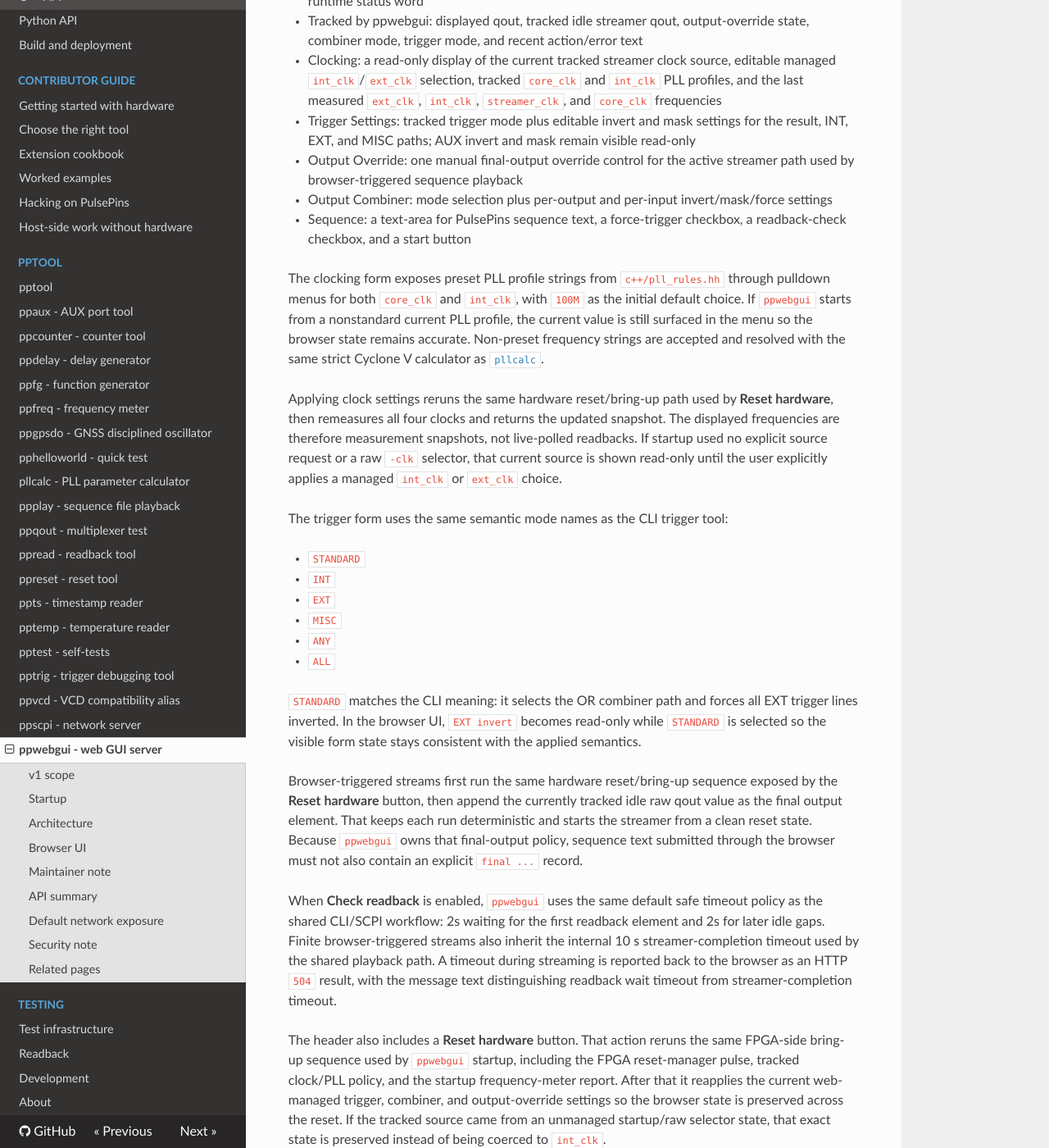
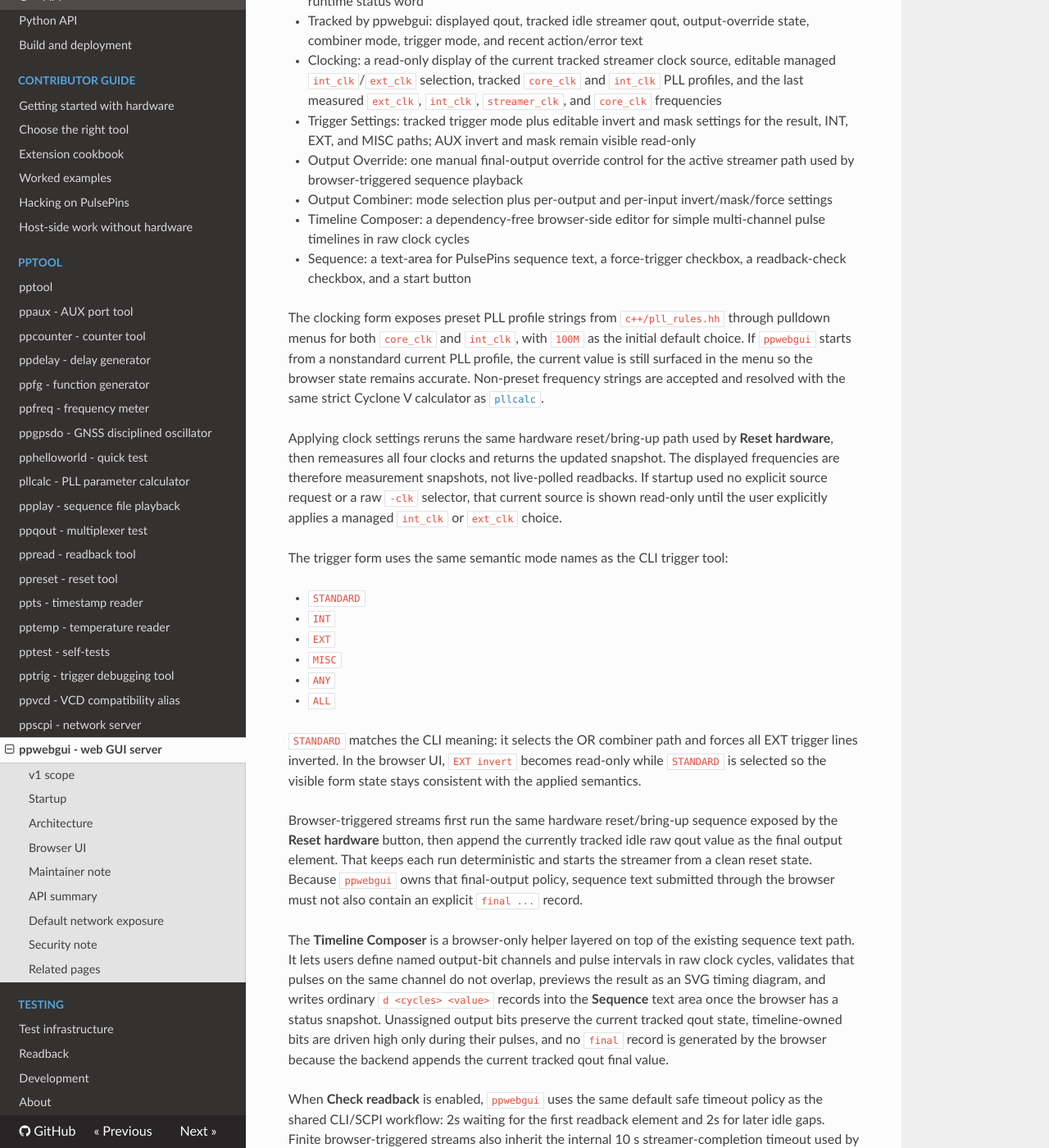
Before and after one commit to rokzitko/PulsePins, an MkDocs documentation site: the page built from docs/docs/ppwebgui.md, in a window 1280 px wide and 1400 px high, scrolled down 2172 px. Shown: the whole window at 82% size. Built offline with MkDocs 1.6.1, drawn with Linux system fonts in a browser that asks for light colours; nearby versions of some CDN libraries.

Commit message:
add browser timeline composer

```diff
--- a/docs/docs/ppwebgui.md
+++ b/docs/docs/ppwebgui.md
@@ -84,6 +84,7 @@ The page exposes these main sections:
 * Trigger Settings: tracked trigger mode plus editable invert and mask settings for the result, INT, EXT, and MISC paths; AUX invert and mask remain visible read-only
 * Output Override: one manual final-output override control for the active streamer path used by browser-triggered sequence playback
 * Output Combiner: mode selection plus per-output and per-input invert/mask/force settings
+* Timeline Composer: a dependency-free browser-side editor for simple multi-channel pulse timelines in raw clock cycles
 * Sequence: a text-area for PulsePins sequence text, a force-trigger checkbox, a readback-check checkbox, and a start button
 
 The clocking form exposes preset PLL profile strings from `c++/pll_rules.hh` through pulldown menus for both `core_clk` and `int_clk`, with `100M` as the initial default choice. If `ppwebgui` starts from a nonstandard current PLL profile, the current value is still surfaced in the menu so the browser state remains accurate. Non-preset frequency strings are accepted and resolved with the same strict Cyclone V calculator as [`pllcalc`](pllcalc.md).
@@ -102,6 +103,8 @@ The trigger form uses the same semantic mode names as the CLI trigger tool:
 `STANDARD` matches the CLI meaning: it selects the OR combiner path and forces all EXT trigger lines inverted. In the browser UI, `EXT invert` becomes read-only while `STANDARD` is selected so the visible form state stays consistent with the applied semantics.
 
 Browser-triggered streams first run the same hardware reset/bring-up sequence exposed by the **Reset hardware** button, then append the currently tracked idle raw qout value as the final output element. That keeps each run deterministic and starts the streamer from a clean reset state. Because `ppwebgui` owns that final-output policy, sequence text submitted through the browser must not also contain an explicit `final ...` record.
+
+The **Timeline Composer** is a browser-only helper layered on top of the existing sequence text path. It lets users define named output-bit channels and pulse intervals in raw clock cycles, validates that pulses on the same channel do not overlap, previews the result as an SVG timing diagram, and writes ordinary `d <cycles> <value>` records into the **Sequence** text area once the browser has a status snapshot. Unassigned output bits preserve the current tracked qout state, timeline-owned bits are driven high only during their pulses, and no `final` record is generated by the browser because the backend appends the current tracked qout final value.
 
 When **Check readback** is enabled, `ppwebgui` uses the same default safe timeout policy as the shared CLI/SCPI workflow: 2s waiting for the first readback element and 2s for later idle gaps. Finite browser-triggered streams also inherit the internal 10 s streamer-completion timeout used by the shared playback path. A timeout during streaming is reported back to the browser as an HTTP `504` result, with the message text distinguishing readback wait timeout from streamer-completion timeout.
 
```
Also changed, not shown: 1 other file.
